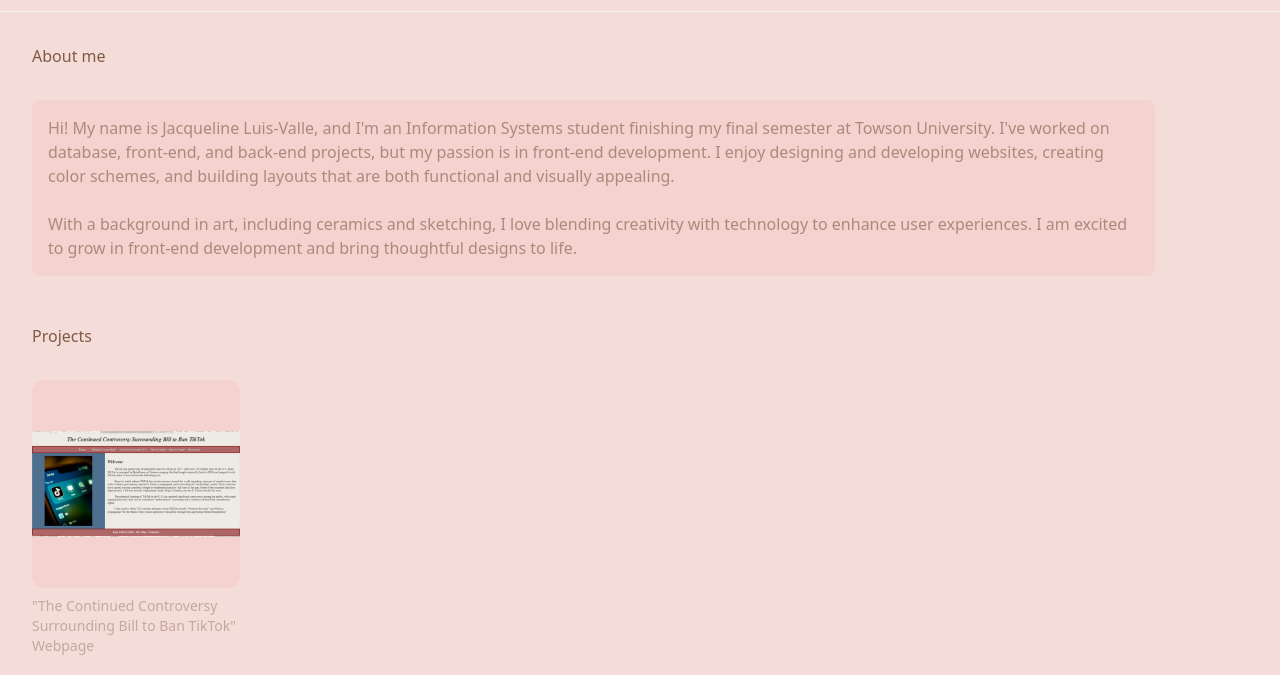
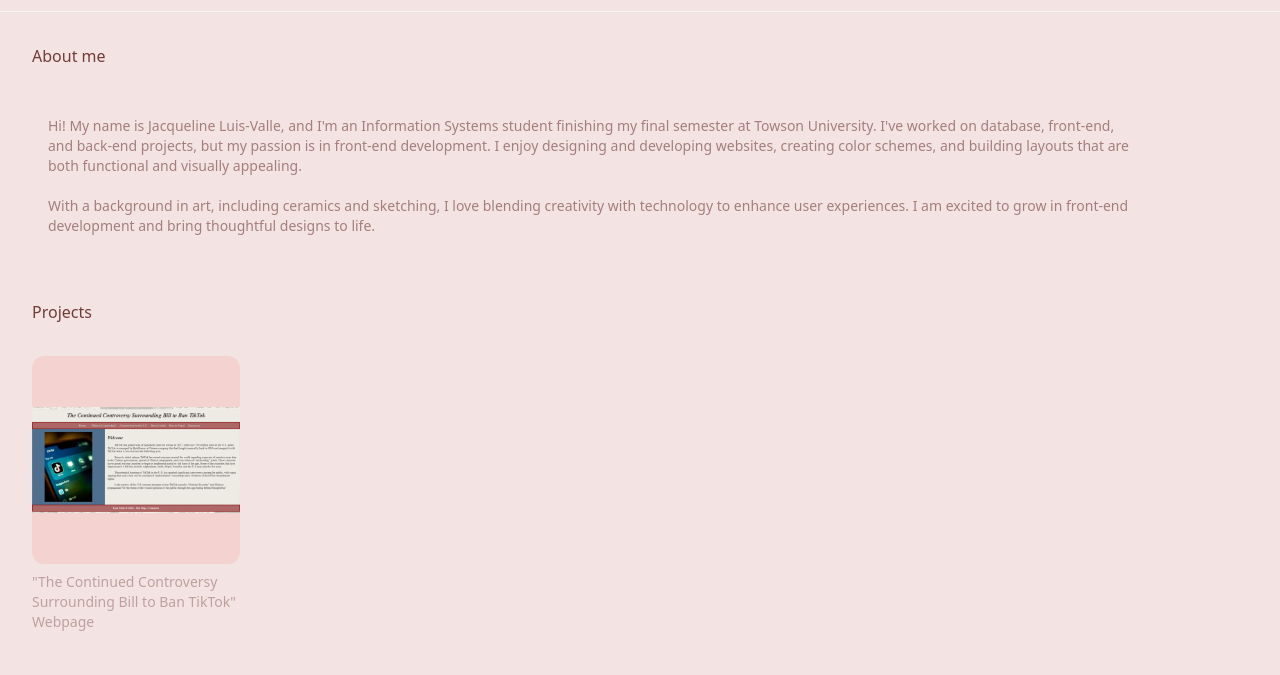
Before and after one commit to jacki-eee/Jluisvalle, a plain HTML site: page index.html in a window 1280 px wide. Shown: the part 125-800 px from the top of the page. Drawn offline with nearby package versions, Linux system fonts and the light colour scheme; a web font is replaced by a local one.

Commit message:
style update

```diff
--- a/index.html
+++ b/index.html
@@ -31,7 +31,7 @@
            <h3 class="text-md font-medium">About me</h3>
          </div>
          <div class="pl-8">
-           <div class="text rounded-lg p-4 max-w-[90%] ">
+           <div class="rounded-lg p-4 max-w-[90%] text-sm">
              <p class="text-md opacity-60">
                Hi! My name is Jacqueline Luis-Valle, and I'm an Information Systems student finishing my final semester at Towson University. I've worked on database, front-end, and back-end projects, but my passion is in front-end development. I enjoy designing and developing websites, creating color schemes, and building layouts that are both functional and visually appealing. <br><br>
                With a background in art, including ceramics and sketching, I love blending creativity with technology to enhance user experiences. I am excited to grow in front-end development and bring thoughtful designs to life.
@@ -50,7 +50,7 @@
                <div class="flex flex-col gap-2">
                   <a href="https://tigerweb.towson.edu/jluisv1/">
                      <div class="w-52 h-52">
-                        <div class="aspect-square dark:bg-neutral-900 rounded-xl flex justify-center items-center highlight">
+                        <div class="aspect-square rounded-xl flex justify-center items-center highlight">
                            <img src="Site1.png" height="300px" width="300px" />
                         </div>
                      </div>
--- a/style.css
+++ b/style.css
@@ -1,5 +1,4 @@
-body {background-color: #F4DDD8;
-    color: #805A44; }
+body {background-color: #F3E4E3;
+    color: #703C38; }
 .aspect-square { background-color: #F3D2CF;}
 li {list-style-type: none;}
-.text {background-color: #F3D2CF;}
```
